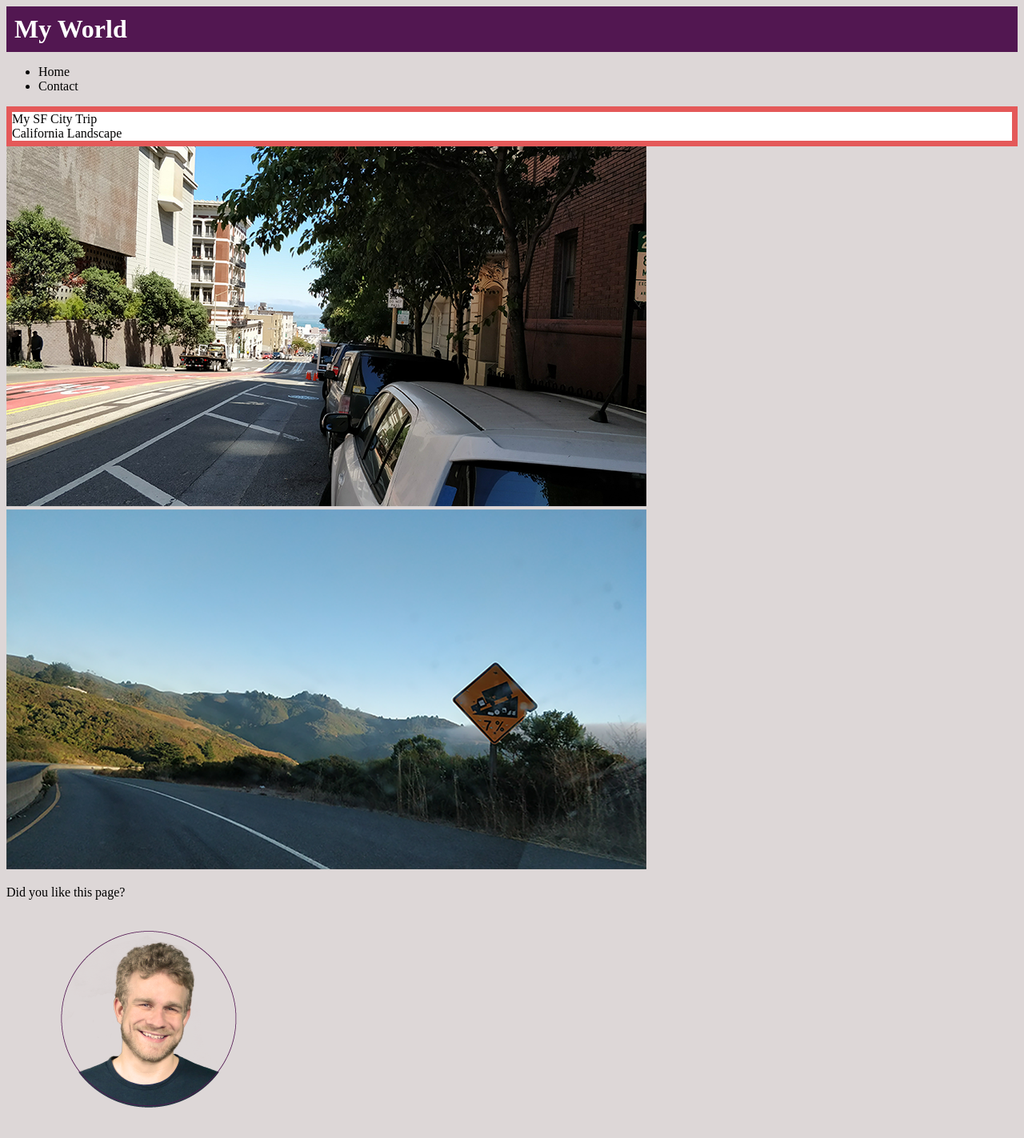
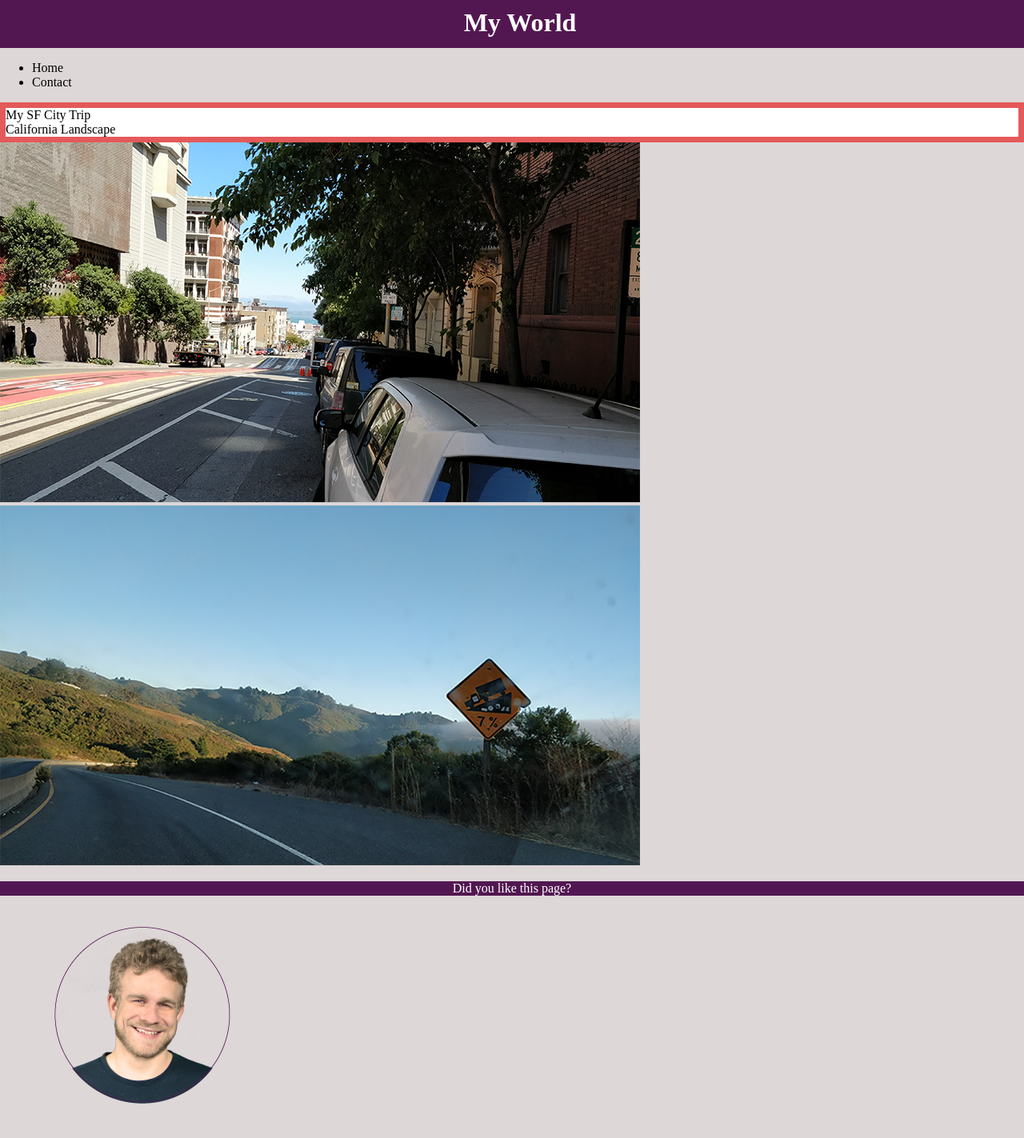
Before and after one commit to shubhamp28/Simple-Web-App, a plain HTML site: page index.html in a window 1280 px wide. Shown: the top 1423 px of the page at 80% size. Drawn offline with Linux system fonts and the light colour scheme.

Commit message:
Positioning of elements done

```diff
--- a/index.html
+++ b/index.html
@@ -9,7 +9,7 @@
     <link rel="stylesheet" href="style.css">
 </head>
 <body>
-    <header><h1>My World</h1></header>
+    <header class="fixed-bar"><h1 class="page-title">My World</h1></header>
     <nav>
         <ul>
             <li><a href="">Home</a></li>
@@ -27,7 +27,7 @@
         </div>
 
 
-        <p>Did you like this page? </p>
+        <p class="feedback">Did you like this page? </p>
     </main>
     <footer>
         <div>
--- a/style.css
+++ b/style.css
@@ -1,16 +1,30 @@
 html{
     background-color: rgb(221, 215, 215);
 }
-h1{
+
+body {
+    margin: 0;
+}
+a {
+    text-decoration: none;
+    color: black;
+}
+
+.fixed-bar {
+    height: 60px;
+}
+.page-title {
     color: white;
     background-color: #521751;
     padding: 10px;
+    height: 40px;
     margin: 0px;
+    position: fixed;
+    top: 0;
+    width: 100%;
+    text-align: center;
 }
-a{
-    text-decoration: none;
-    color: black;
-}
+
 .trip-details{
     background-color: #e45959;
     padding: 7px;
@@ -19,3 +33,9 @@ a{
     background-color: white;
     margin: 0px;
 }
+
+.feedback {
+    background-color: #521751;
+    color: white;
+    text-align: center;
+}
```
